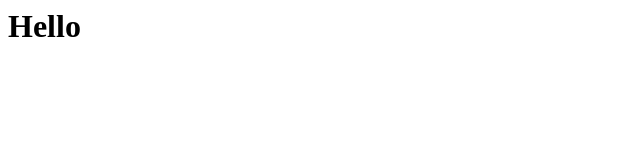
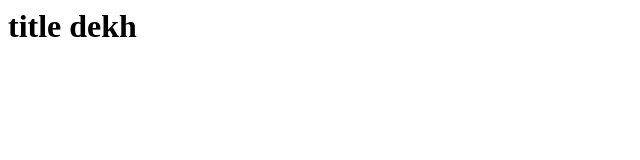
Before and after one commit to ZenGamerYt/first-web, a plain HTML site: page page2.html in a window 1280 px wide. Shown: the whole page, without its empty margins (0-640 px from the left). Drawn offline with Linux system fonts and the light colour scheme.

Commit message:
Update page2.html

```diff
--- a/page2.html
+++ b/page2.html
@@ -4,6 +4,6 @@
     <title>bola tha click mat kar madarchod</title>
 </head>
 <body>
-    <h1>Hello</h1>
+    <h1>title dekh</h1>
 </body>
 </html>
```
